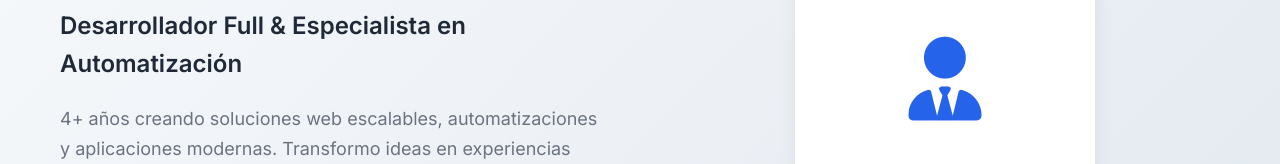
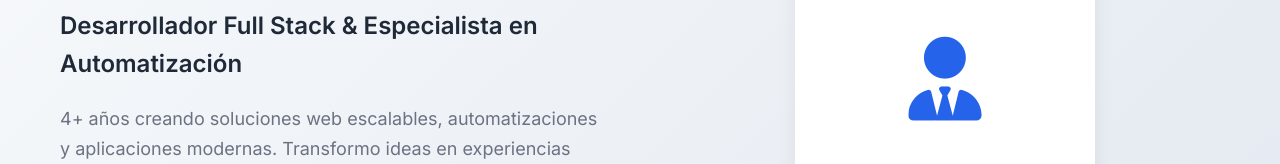
Before and after one commit to jostincp/portafolio, a plain HTML site: page index.html in a window 1280 px wide. Shown: the part 315-479 px from the top of the page. Drawn offline with Linux system fonts and the light colour scheme.

Commit message:
Se realiza roolback de cambios

```diff
--- a/index.html
+++ b/index.html
@@ -54,7 +54,7 @@
                         <span class="greeting">Hola, soy</span>
                         <span class="name">Jostin</span>
                     </h1>
-                    <h2 class="hero-subtitle">Desarrollador Full & Especialista en Automatización</h2>
+                    <h2 class="hero-subtitle">Desarrollador Full Stack & Especialista en Automatización</h2>
                     <p class="hero-description">
                         4+ años creando soluciones web escalables, automatizaciones y aplicaciones modernas.
                         Transformo ideas en experiencias digitales excepcionales.
```
